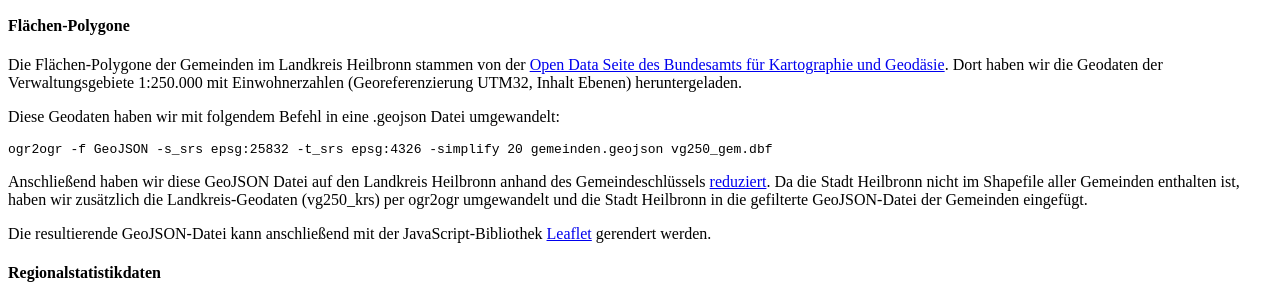
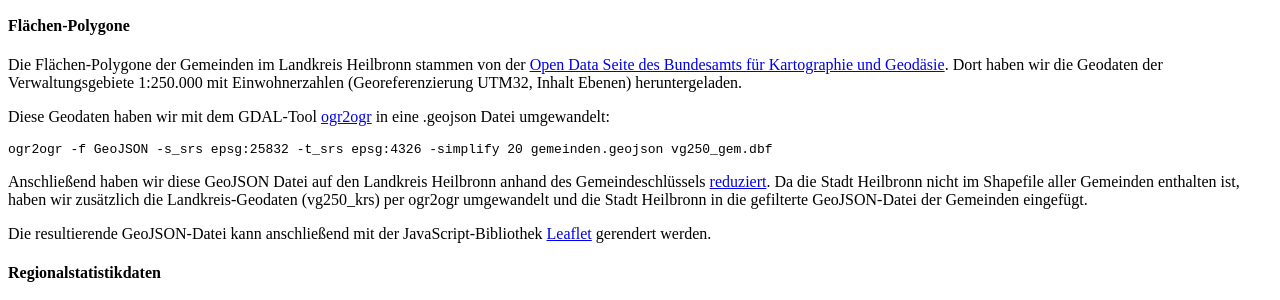
Before and after one commit to opendatalab-de/blog, a Jekyll site: the page built from _posts/2013/2013-07-15-heilbronn-regionalstatistik-visualisierung.md, in a window 1280 px wide and 900 px high, scrolled down 699 px. Shown: the part 152-452 px from the top of the window. Built offline with Jekyll 4.4.1, drawn with Linux system fonts in a browser that asks for light colours; comment, search, counter and statistics services are not loaded.

Commit message:
regionalstatistik blogpost update

```diff
--- a/_posts/2013/2013-07-15-heilbronn-regionalstatistik-visualisierung.md
+++ b/_posts/2013/2013-07-15-heilbronn-regionalstatistik-visualisierung.md
@@ -25,7 +25,7 @@ Dort kamen immer wieder Fragen nach einem Vergleich mit anderen Gemeinden im Lan
 
 Die Flächen-Polygone der Gemeinden im Landkreis Heilbronn stammen von der [Open Data Seite des Bundesamts für Kartographie und Geodäsie](http://www.geodatenzentrum.de/geodaten/gdz_rahmen.gdz_div?gdz_spr=deu&gdz_akt_zeile=5&gdz_anz_zeile=0&gdz_unt_zeile=0&gdz_user_id=0). Dort haben wir die Geodaten der Verwaltungsgebiete 1:250.000 mit Einwohnerzahlen (Georeferenzierung UTM32, Inhalt Ebenen) heruntergeladen.
 
-Diese Geodaten haben wir mit folgendem Befehl in eine .geojson Datei umgewandelt:
+Diese Geodaten haben wir mit dem GDAL-Tool [ogr2ogr](http://www.gdal.org/ogr2ogr.html) in eine .geojson Datei umgewandelt:
 
 	ogr2ogr -f GeoJSON -s_srs epsg:25832 -t_srs epsg:4326 -simplify 20 gemeinden.geojson vg250_gem.dbf
 
```
